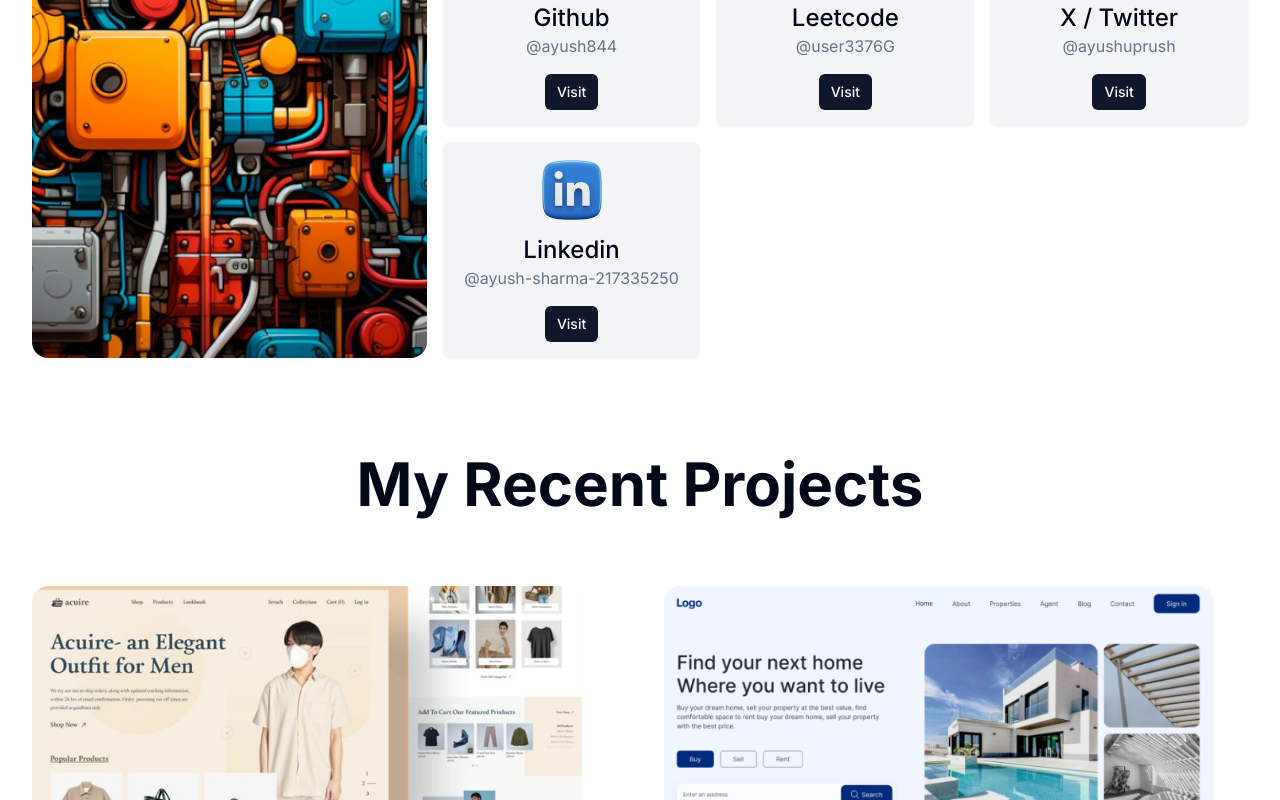
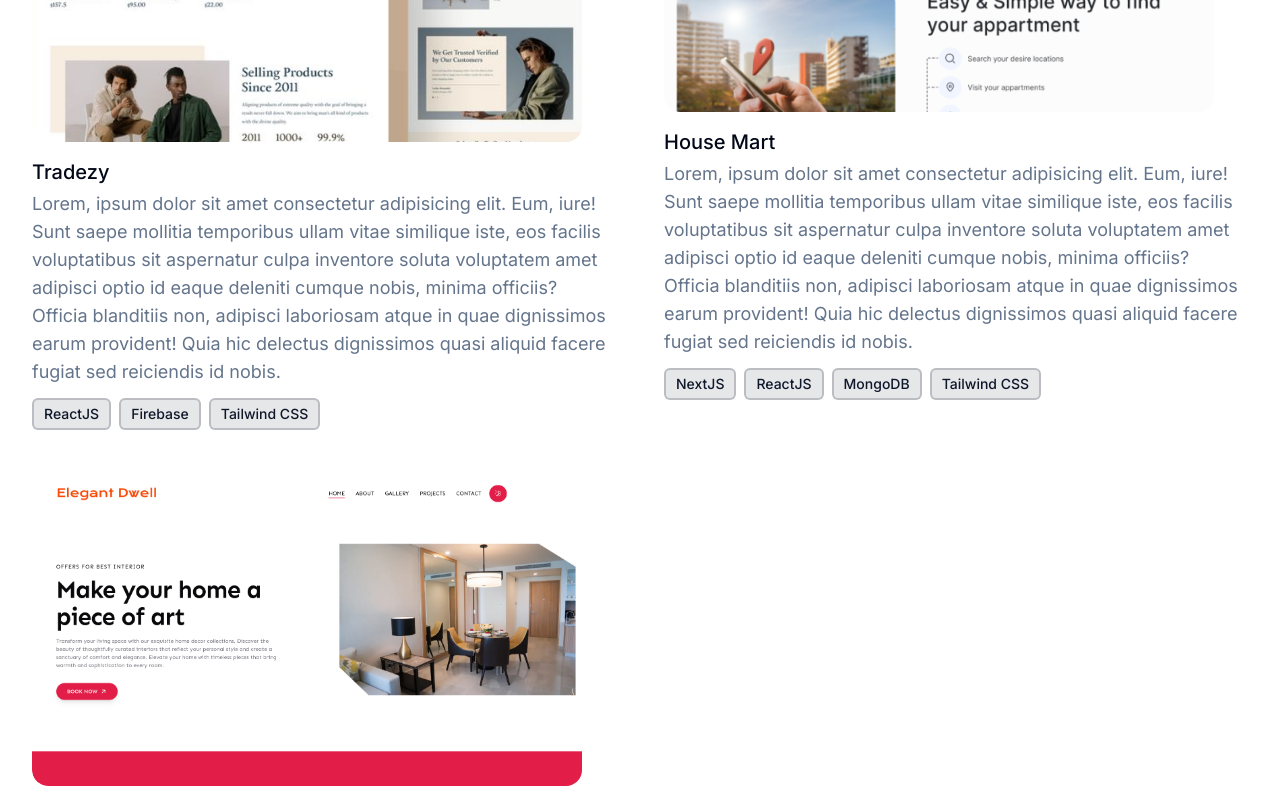
Before and after one commit to ayush844/ayush-sharma, a Next.js app: page / in a window 1280 px wide. Shown: the part 1120-1920 px from the top of the page. Built offline with nearby package versions, Linux system fonts and the light colour scheme.

Commit message:
replaced position of project and tech stack sections
Signed-off-by: ayush844 <ayush.xyz1625@gmail.com>

```diff
--- a/app/page.js
+++ b/app/page.js
@@ -9,8 +9,8 @@ export default function Home() {
   return (
     <div className="max-w-7xl w-full px-4 md:px-8 mx-auto">
       <Hero />
+      <RecentProjects />
       <StackAndSocials />
-      <RecentProjects />
       <AboutSection />
       <Footer />
     </div>
```
